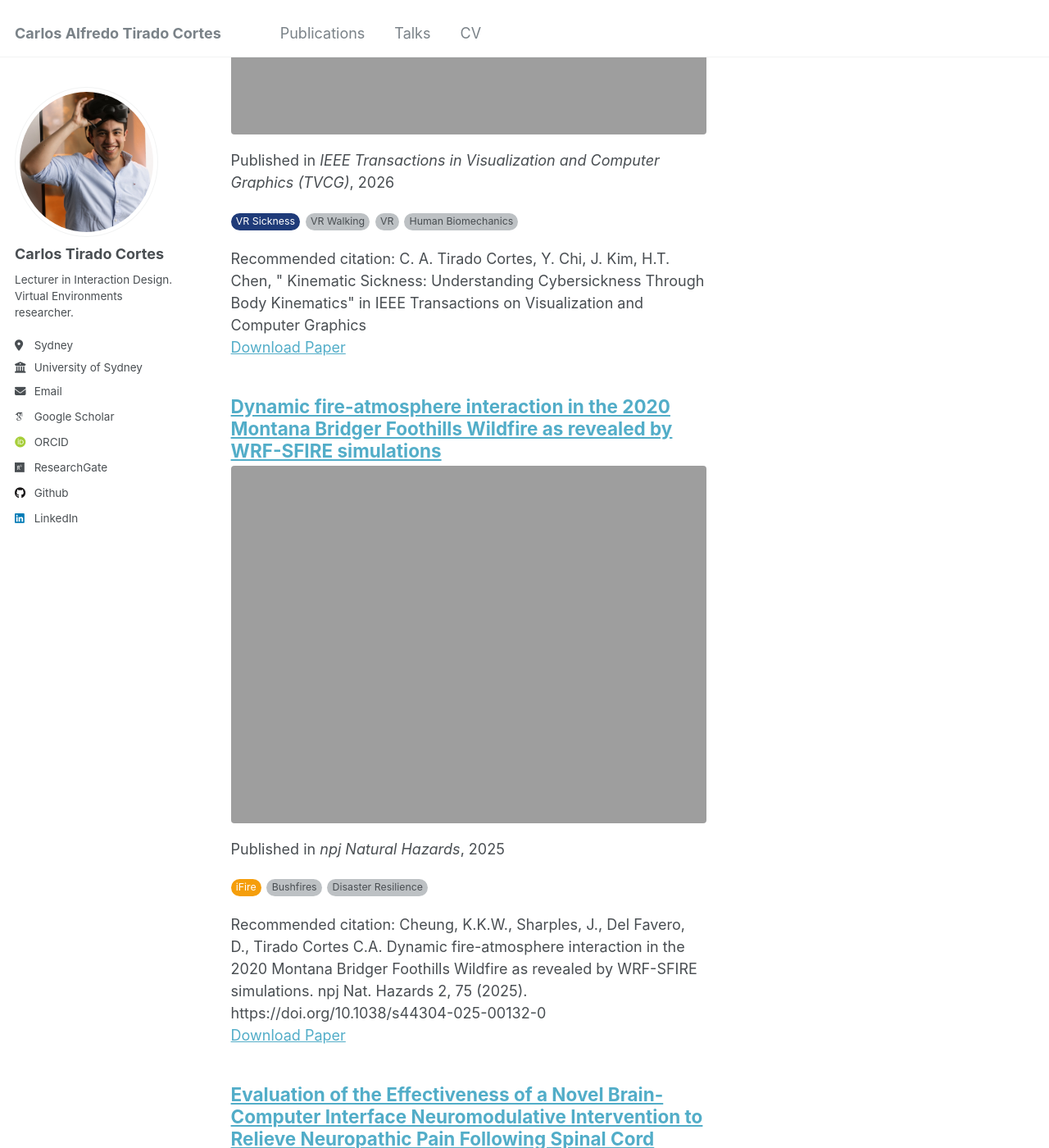
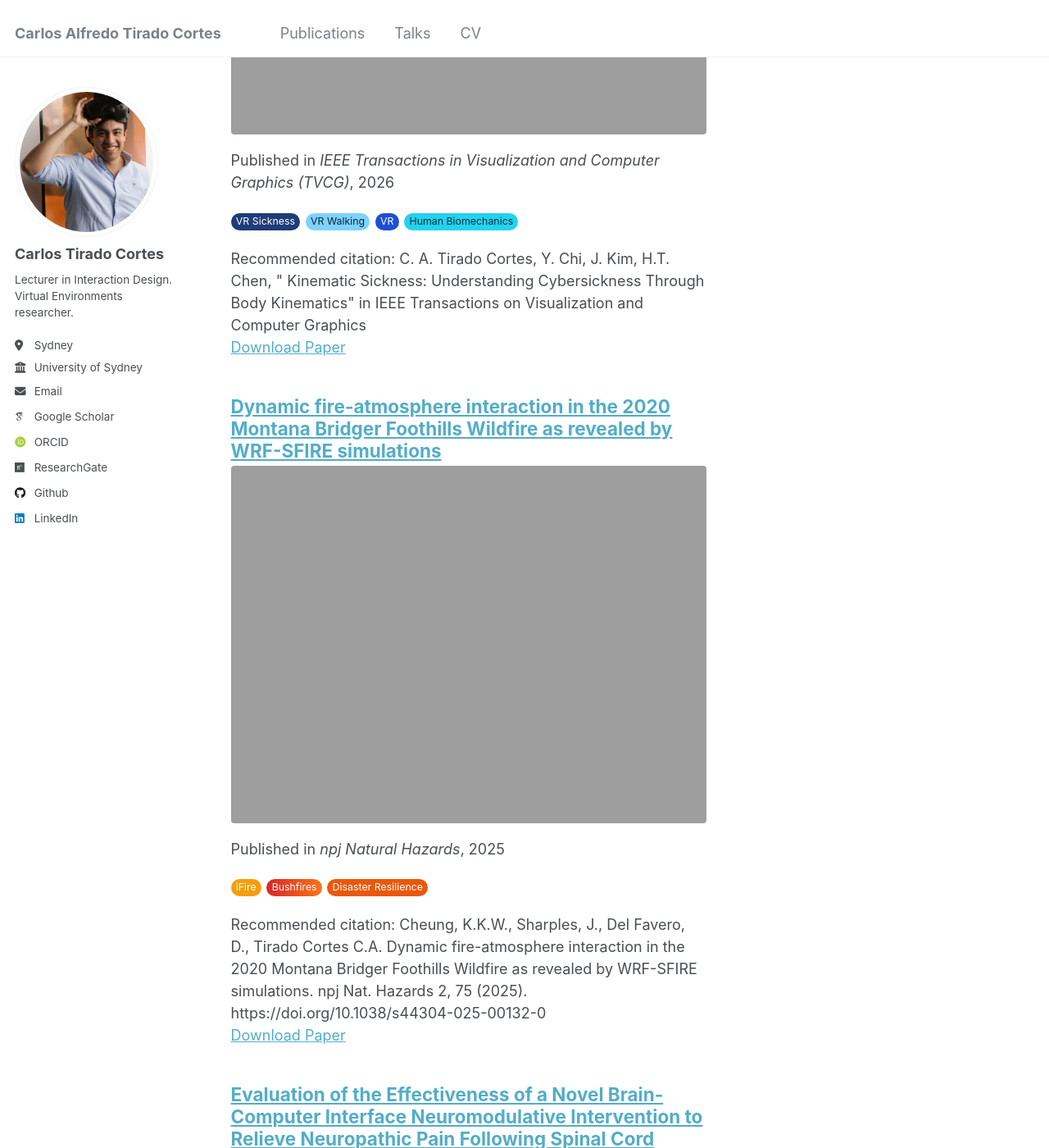
Before and after one commit to catiradocortes/catiradocortes.github.io, a Jekyll site: the page built from _pages/publications.html, in a window 1280 px wide and 1400 px high, scrolled down 642 px. Shown: the whole window at 82% size. Built offline with Jekyll 4.4.1, drawn with Linux system fonts in a browser that asks for light colours; some web fonts are replaced.

Commit message:
pushed colors

```diff
--- a/_sass/_archive.scss
+++ b/_sass/_archive.scss
@@ -110,6 +110,41 @@
 
 .pub-tag--firefighter-training {
   background-color: #f87171; // light red
+  color: #ffffff;
+}
+
+.pub-tag--bushfires {
+  background: linear-gradient(90deg, #dc2626 0%, #f97316 100%); // red -> orange
+  color: #ffffff;
+}
+
+.pub-tag--vr-walking {
+  background-color: #7dd3fc; // light blue
+  color: #0b2540;
+}
+
+.pub-tag--vr {
+  background-color: #1d4ed8; // darker blue
+  color: #ffffff;
+}
+
+.pub-tag--human-biomechanics {
+  background-color: #22d3ee; // aqua blue
+  color: #053042;
+}
+
+.pub-tag--disaster-resilience {
+  background-color: #ea580c; // orange tone
+  color: #ffffff;
+}
+
+.pub-tag--eeg {
+  background-color: #c026d3; // pinkish-purple
+  color: #ffffff;
+}
+
+.pub-tag--falls-in-vr {
+  background-color: #166534; // dark green
   color: #ffffff;
 }
 
```
